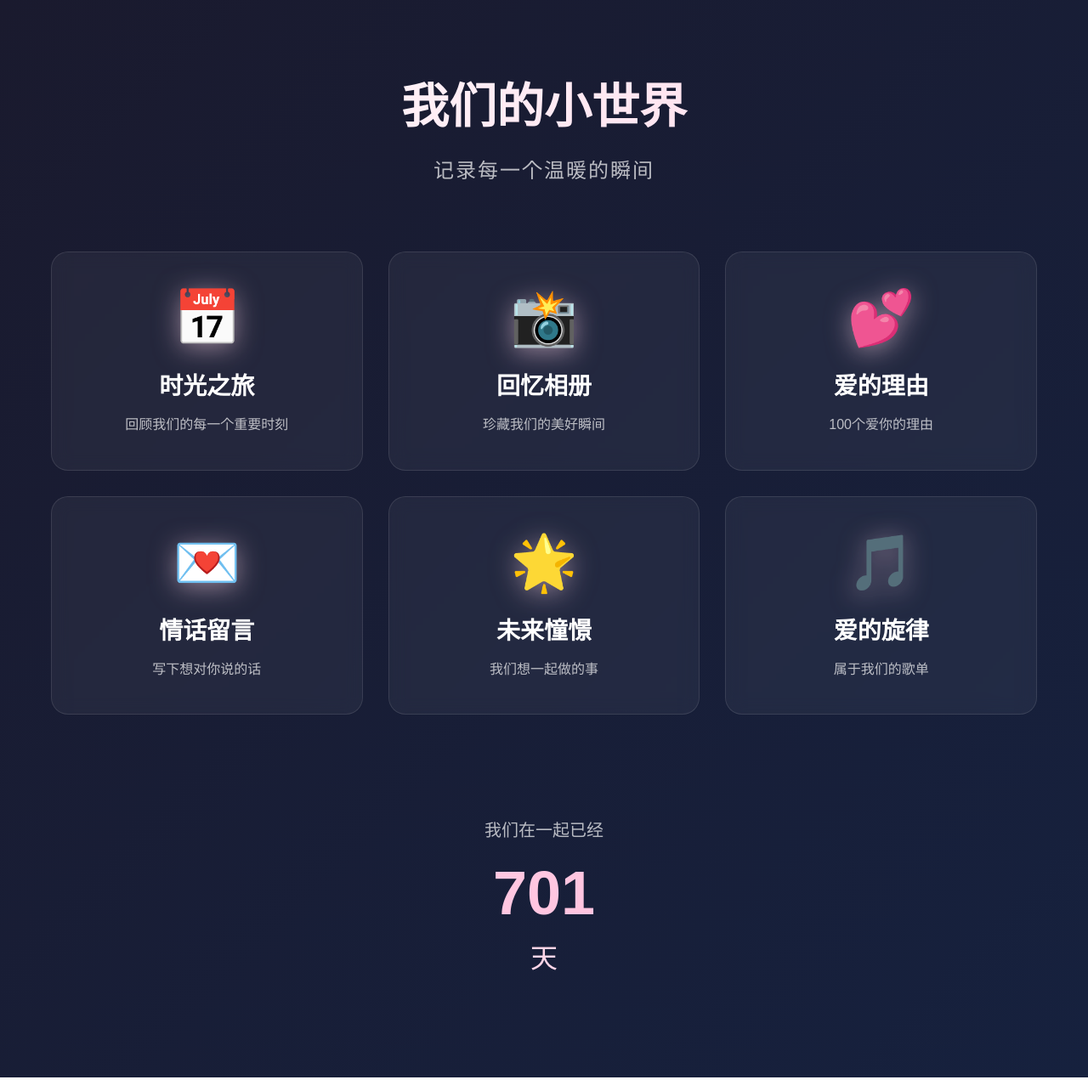
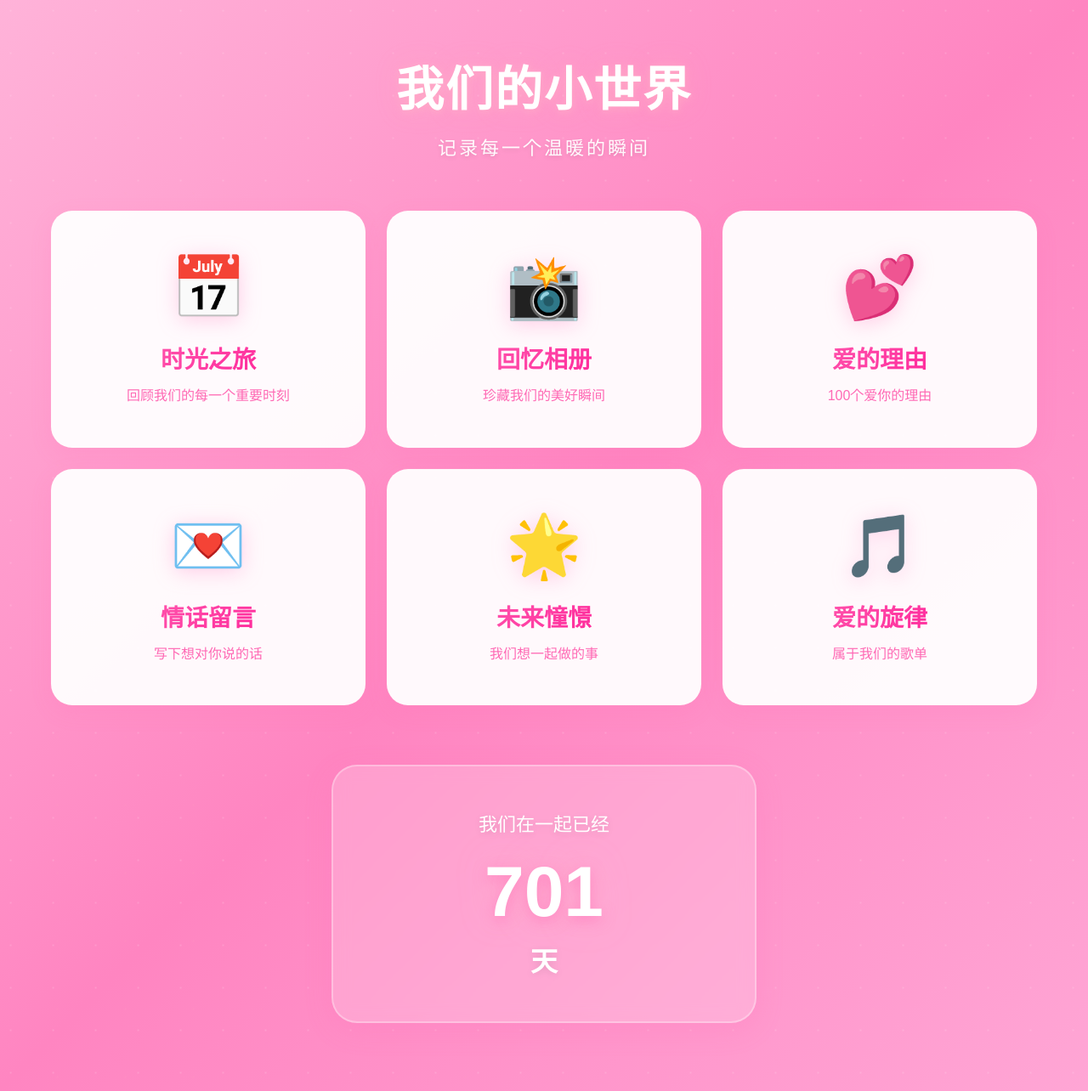
Before and after one commit to continuing2022/Love, a Vue app: page / in a window 1280 px wide. Shown: the whole page at 85% size. Built offline with nearby package versions, Linux system fonts and the light colour scheme.

Commit message:
feature:背景优化

```diff
--- a/src/components/Home.vue
+++ b/src/components/Home.vue
@@ -127,12 +127,38 @@ const closeModal = () => {
 <style scoped>
 .home {
   min-height: 100vh;
-  background: #000;
+  background: linear-gradient(135deg, #ffb3d9 0%, #ff85c1 50%, #ffa6d5 100%);
   color: #fff;
   font-family: "Microsoft YaHei", "PingFang SC", Arial, sans-serif;
+  position: relative;
+  overflow: hidden;
 }
 
-/* 欢迎屏幕 样式已移除 */
+/* 添加可爱的背景装饰 */
+.home::before {
+  content: "";
+  position: absolute;
+  width: 200%;
+  height: 200%;
+  background-image: radial-gradient(
+      circle,
+      rgba(255, 255, 255, 0.15) 1px,
+      transparent 1px
+    ),
+    radial-gradient(circle, rgba(255, 182, 193, 0.1) 1px, transparent 1px);
+  background-size: 50px 50px, 80px 80px;
+  background-position: 0 0, 40px 40px;
+  animation: float 20s linear infinite;
+}
+
+@keyframes float {
+  from {
+    transform: translate(0, 0);
+  }
+  to {
+    transform: translate(-50px, -50px);
+  }
+}
 
 @keyframes fadeInUp {
   from {
@@ -157,54 +183,57 @@ const closeModal = () => {
 /* 主导航页面 */
 .main-nav {
   min-height: 100vh;
-  padding: 80px 20px;
-  background: linear-gradient(135deg, #1a1a2e 0%, #16213e 100%);
+  padding: 60px 20px 80px;
+  position: relative;
+  z-index: 1;
 }
 
 .nav-header {
   text-align: center;
-  margin-bottom: 80px;
+  margin-bottom: 60px;
   animation: fadeInUp 1s ease;
 }
 
 .site-title {
   font-size: 56px;
   font-weight: bold;
-  background: linear-gradient(135deg, #fff 0%, #ffd6e8 100%);
-  -webkit-background-clip: text;
-  -webkit-text-fill-color: transparent;
-  background-clip: text;
-  margin-bottom: 20px;
+  color: #fff;
+  text-shadow: 0 2px 10px rgba(255, 182, 193, 0.5),
+    0 0 30px rgba(255, 182, 193, 0.3);
+  margin-bottom: 15px;
+  letter-spacing: 2px;
 }
 
 .site-subtitle {
-  font-size: 24px;
-  color: rgba(255, 255, 255, 0.7);
-  letter-spacing: 2px;
+  font-size: 22px;
+  color: rgba(255, 255, 255, 0.95);
+  letter-spacing: 3px;
+  text-shadow: 0 2px 5px rgba(0, 0, 0, 0.1);
 }
 
 .nav-grid {
   display: grid;
   grid-template-columns: repeat(auto-fit, minmax(300px, 1fr));
-  gap: 30px;
+  gap: 25px;
   max-width: 1200px;
   margin: 0 auto;
   padding: 0 20px;
 }
 
 .nav-card {
-  background: rgba(255, 255, 255, 0.05);
-  backdrop-filter: blur(10px);
-  border: 1px solid rgba(255, 255, 255, 0.1);
-  border-radius: 20px;
-  padding: 40px 30px;
+  background: rgba(255, 255, 255, 0.95);
+  border: 3px solid transparent;
+  border-radius: 25px;
+  padding: 45px 30px;
   text-align: center;
   cursor: pointer;
-  transition: all 0.4s ease;
+  transition: all 0.4s cubic-bezier(0.4, 0, 0.2, 1);
   position: relative;
   overflow: hidden;
   animation: fadeInUp 0.8s ease;
   animation-fill-mode: backwards;
+  box-shadow: 0 8px 25px rgba(255, 105, 180, 0.15),
+    0 0 0 1px rgba(255, 182, 193, 0.1);
 }
 
 .nav-card:nth-child(1) {
@@ -227,9 +256,11 @@ const closeModal = () => {
 }
 
 .nav-card:hover {
-  transform: translateY(-10px);
-  border-color: rgba(255, 214, 232, 0.5);
-  box-shadow: 0 20px 40px rgba(255, 214, 232, 0.3);
+  transform: translateY(-12px) scale(1.02);
+  border-color: #ffb3d9;
+  background: #fff;
+  box-shadow: 0 20px 50px rgba(255, 105, 180, 0.35),
+    0 0 0 3px rgba(255, 182, 193, 0.5);
 }
 
 .card-hover-effect {
@@ -241,10 +272,10 @@ const closeModal = () => {
   background: linear-gradient(
     90deg,
     transparent,
-    rgba(255, 255, 255, 0.1),
+    rgba(255, 182, 193, 0.2),
     transparent
   );
-  transition: left 0.5s ease;
+  transition: left 0.6s ease;
 }
 
 .nav-card:hover .card-hover-effect {
@@ -252,52 +283,88 @@ const closeModal = () => {
 }
 
 .card-icon {
-  font-size: 64px;
+  font-size: 72px;
   margin-bottom: 20px;
-  filter: drop-shadow(0 5px 15px rgba(255, 214, 232, 0.5));
+  filter: drop-shadow(0 4px 12px rgba(255, 105, 180, 0.3));
+  transition: transform 0.3s ease;
+}
+
+.nav-card:hover .card-icon {
+  transform: scale(1.15) rotate(5deg);
+  animation: bounce 0.6s ease;
+}
+
+@keyframes bounce {
+  0%,
+  100% {
+    transform: scale(1.15) rotate(5deg) translateY(0);
+  }
+  50% {
+    transform: scale(1.15) rotate(5deg) translateY(-10px);
+  }
 }
 
 .card-title {
   font-size: 28px;
   font-weight: bold;
-  margin-bottom: 15px;
-  color: #fff;
+  margin-bottom: 12px;
+  background: linear-gradient(135deg, #ff69b4 0%, #ff1493 100%);
+  -webkit-background-clip: text;
+  -webkit-text-fill-color: transparent;
+  background-clip: text;
+  transition: all 0.3s ease;
+}
+
+.nav-card:hover .card-title {
+  transform: scale(1.05);
 }
 
 .card-desc {
   font-size: 16px;
-  color: rgba(255, 255, 255, 0.7);
+  color: #ff69b4;
   line-height: 1.6;
+  font-weight: 500;
 }
 
 /* 爱的计数器 */
 .love-counter {
   text-align: center;
-  margin-top: 80px;
-  padding: 40px;
+  margin-top: 70px;
+  padding: 50px 40px;
+  background: rgba(255, 255, 255, 0.2);
+  backdrop-filter: blur(10px);
+  border-radius: 30px;
+  max-width: 500px;
+  margin-left: auto;
+  margin-right: auto;
+  border: 2px solid rgba(255, 255, 255, 0.3);
+  box-shadow: 0 8px 32px rgba(255, 105, 180, 0.2);
   animation: fadeInUp 1s ease 0.8s backwards;
 }
 
 .counter-label {
-  font-size: 20px;
-  color: rgba(255, 255, 255, 0.7);
+  font-size: 22px;
+  color: #fff;
   margin-bottom: 20px;
+  font-weight: 500;
+  text-shadow: 0 2px 8px rgba(0, 0, 0, 0.1);
 }
 
 .counter-value {
-  font-size: 72px;
+  font-size: 80px;
   font-weight: bold;
-  background: linear-gradient(135deg, #ffd6e8 0%, #ffb6d9 100%);
-  -webkit-background-clip: text;
-  -webkit-text-fill-color: transparent;
-  background-clip: text;
+  color: #fff;
+  text-shadow: 0 4px 15px rgba(255, 105, 180, 0.5),
+    0 0 40px rgba(255, 182, 193, 0.4);
   margin-bottom: 10px;
-  animation: countUp 2s ease;
+  animation: countUp 2s ease, pulse 2s ease infinite;
 }
 
 .counter-unit {
   font-size: 32px;
-  color: #ffd6e8;
+  color: #fff;
+  font-weight: 600;
+  text-shadow: 0 2px 8px rgba(0, 0, 0, 0.1);
 }
 
 @keyframes countUp {
@@ -311,6 +378,16 @@ const closeModal = () => {
   }
 }
 
+@keyframes pulse {
+  0%,
+  100% {
+    transform: scale(1);
+  }
+  50% {
+    transform: scale(1.05);
+  }
+}
+
 /* 时间轴页面 */
 .timeline-page {
   position: relative;
@@ -320,21 +397,23 @@ const closeModal = () => {
   position: fixed;
   top: 30px;
   left: 30px;
-  background: rgba(255, 255, 255, 0.1);
-  backdrop-filter: blur(10px);
-  border: 1px solid rgba(255, 255, 255, 0.2);
-  color: white;
-  padding: 12px 24px;
+  background: rgba(255, 255, 255, 0.95);
+  border: 2px solid #ffb3d9;
+  color: #ff69b4;
+  padding: 12px 28px;
   border-radius: 25px;
   cursor: pointer;
   font-size: 16px;
+  font-weight: 600;
   z-index: 1000;
   transition: all 0.3s ease;
+  box-shadow: 0 4px 15px rgba(255, 105, 180, 0.2);
 }
 
 .back-button:hover {
-  background: rgba(255, 255, 255, 0.2);
+  background: #fff;
   transform: translateX(-5px);
+  box-shadow: 0 6px 20px rgba(255, 105, 180, 0.3);
 }
 
 /* 模态框 */
@@ -344,7 +423,8 @@ const closeModal = () => {
   left: 0;
   width: 100%;
   height: 100vh;
-  background: rgba(0, 0, 0, 0.8);
+  background: rgba(255, 105, 180, 0.85);
+  backdrop-filter: blur(8px);
   display: flex;
   align-items: center;
   justify-content: center;
@@ -353,83 +433,92 @@ const closeModal = () => {
 }
 
 .modal-content {
-  background: linear-gradient(135deg, #667eea 0%, #764ba2 100%);
+  background: linear-gradient(135deg, #fff 0%, #ffeff5 100%);
   padding: 50px 60px;
-  border-radius: 20px;
+  border-radius: 30px;
   text-align: center;
-  max-width: 400px;
-  animation: scaleIn 0.3s ease;
+  max-width: 420px;
+  border: 3px solid #ffb3d9;
+  box-shadow: 0 20px 60px rgba(255, 105, 180, 0.4),
+    inset 0 1px 0 rgba(255, 255, 255, 0.8);
+  animation: scaleIn 0.4s cubic-bezier(0.68, -0.55, 0.265, 1.55);
 }
 
 .modal-icon {
-  font-size: 72px;
-  margin-bottom: 20px;
+  font-size: 80px;
+  margin-bottom: 25px;
+  animation: bounce 1s ease infinite;
 }
 
 .modal-title {
   font-size: 32px;
   font-weight: bold;
   margin-bottom: 15px;
-  color: white;
+  background: linear-gradient(135deg, #ff69b4 0%, #ff1493 100%);
+  -webkit-background-clip: text;
+  -webkit-text-fill-color: transparent;
+  background-clip: text;
 }
 
 .modal-text {
   font-size: 18px;
-  color: rgba(255, 255, 255, 0.9);
-  margin-bottom: 10px;
+  color: #ff69b4;
+  margin-bottom: 8px;
+  font-weight: 500;
 }
 
 .modal-subtext {
   font-size: 16px;
-  color: rgba(255, 255, 255, 0.7);
-  margin-bottom: 30px;
+  color: #ffb3d9;
+  margin-bottom: 35px;
 }
 
 .modal-button {
-  background: white;
-  color: #764ba2;
+  background: linear-gradient(135deg, #ff69b4 0%, #ff1493 100%);
+  color: white;
   border: none;
-  padding: 12px 40px;
+  padding: 14px 50px;
   border-radius: 25px;
   font-size: 18px;
   font-weight: bold;
   cursor: pointer;
   transition: all 0.3s ease;
+  box-shadow: 0 4px 15px rgba(255, 105, 180, 0.4);
 }
 
 .modal-button:hover {
-  transform: scale(1.05);
-  box-shadow: 0 5px 20px rgba(255, 255, 255, 0.3);
+  transform: scale(1.08);
+  box-shadow: 0 6px 25px rgba(255, 105, 180, 0.5);
 }
 
 @keyframes scaleIn {
   from {
     opacity: 0;
-    transform: scale(0.8);
+    transform: scale(0.7) rotate(-5deg);
   }
   to {
     opacity: 1;
-    transform: scale(1);
+    transform: scale(1) rotate(0deg);
   }
 }
 
-@keyframes heartbeat {
-  0%,
-  100% {
-    transform: scale(1);
+/* 响应式设计 */
+@media (max-width: 768px) {
+  .site-title {
+    font-size: 42px;
   }
-  50% {
-    transform: scale(1.2);
+
+  .site-subtitle {
+    font-size: 18px;
   }
-}
 
-@keyframes pulse {
-  0%,
-  100% {
-    transform: scale(1);
+  .nav-grid {
+    grid-template-columns: 1fr;
+    gap: 20px;
   }
-  50% {
-    transform: scale(1.05);
+
+  .counter-value {
+    font-size: 60px;
   }
 }
 </style>
```
